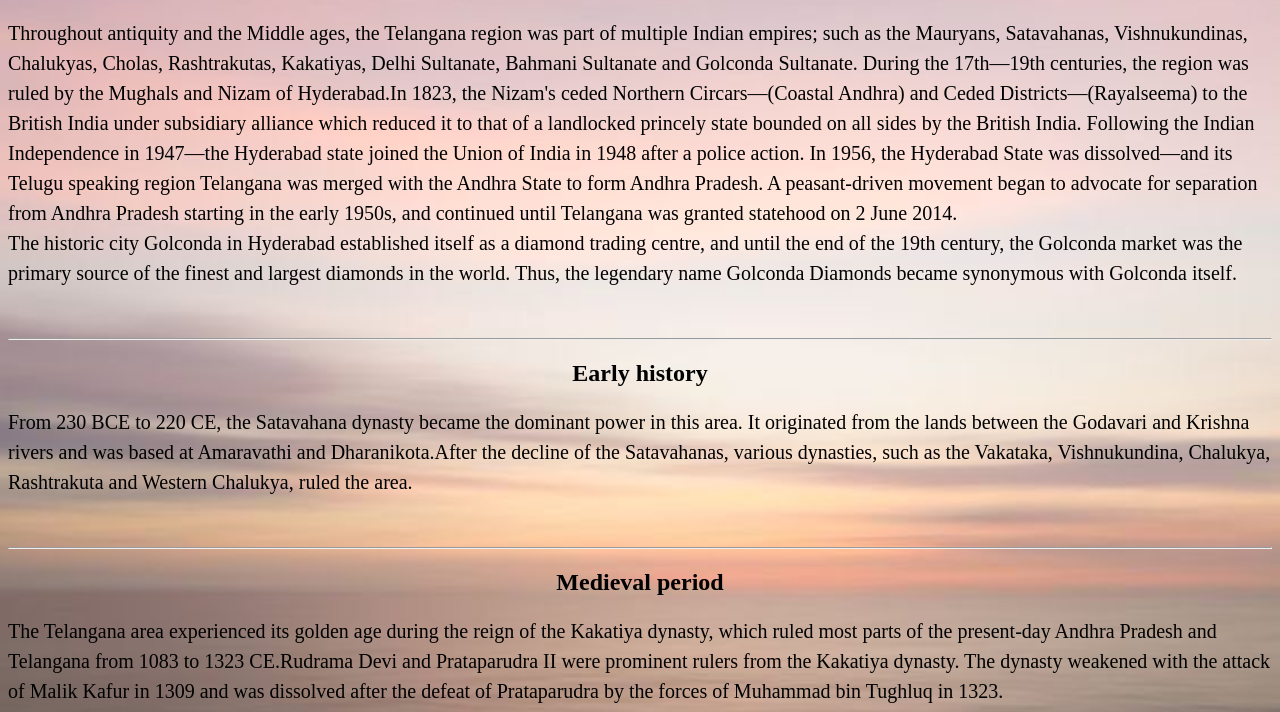
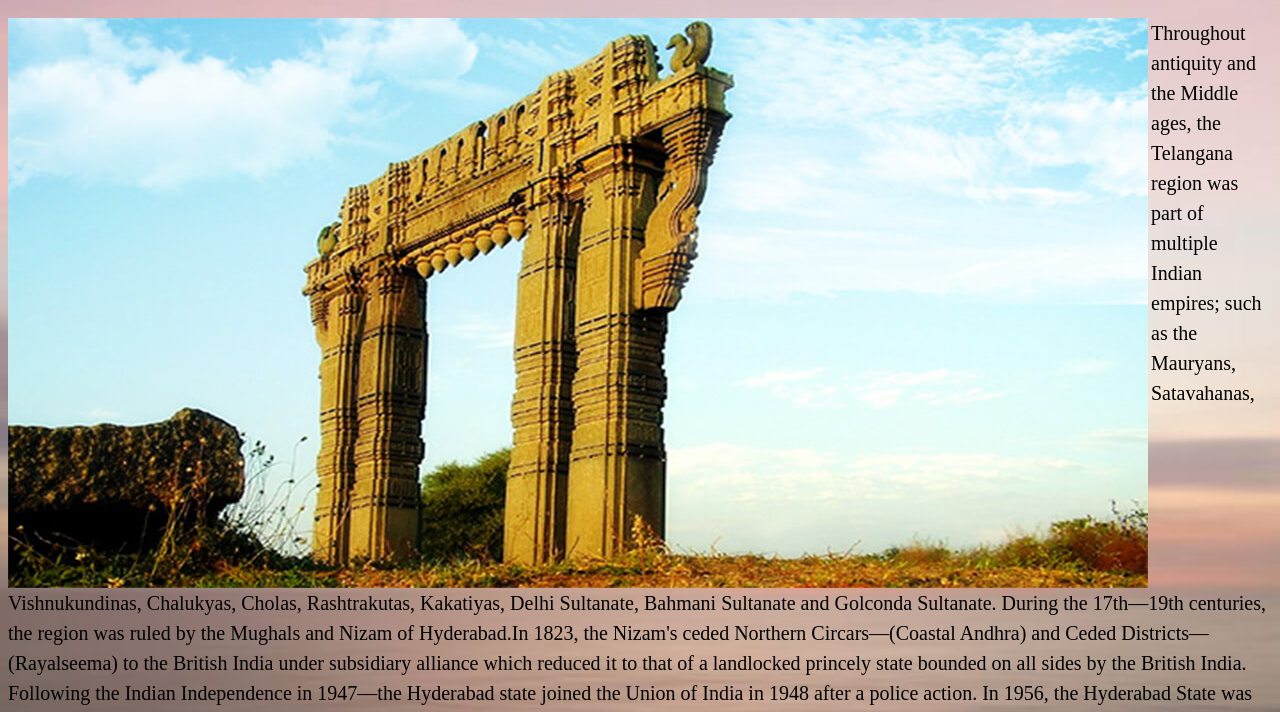
Before and after one commit to unnati2009/infotelangana, a plain HTML site: page history.html in a window 1280 px wide. Shown: the part 80-792 px from the top of the page. Drawn offline with Linux system fonts and the light colour scheme.

Commit message:
history.html

```diff
--- a/history.html
+++ b/history.html
@@ -15,6 +15,7 @@ body {
 <h1 align="center">HISTORY</H1>
 
 <p style="font-size:20px;line-height: 30px;margin-bottom: 50px;">
+  <img src="history-1.jpg" align=left>
 Throughout antiquity and the Middle ages, the Telangana region was part of multiple Indian empires; such as the Mauryans, Satavahanas, Vishnukundinas, Chalukyas, Cholas, Rashtrakutas, Kakatiyas, Delhi Sultanate, Bahmani Sultanate and Golconda Sultanate. During the 17th—19th centuries, the region was ruled by the Mughals and Nizam of Hyderabad.In 1823, the Nizam's ceded Northern Circars—(Coastal Andhra) and Ceded Districts—(Rayalseema) to the British India under subsidiary alliance which reduced it to that of a landlocked princely state bounded on all sides by the British India. Following the Indian Independence in 1947—the Hyderabad state joined the Union of India in 1948 after a police action. In 1956, the Hyderabad State was dissolved—and its Telugu speaking region Telangana was merged with the Andhra State to form Andhra Pradesh. A peasant-driven movement began to advocate for separation from Andhra Pradesh starting in the early 1950s, and continued until Telangana was granted statehood on 2 June 2014.<br>
 
 The historic city Golconda in Hyderabad established itself as a diamond trading centre, and until the end of the 19th century, the Golconda market was the primary source of the finest and largest diamonds in the world. Thus, the legendary name Golconda Diamonds became synonymous with Golconda itself.
```
